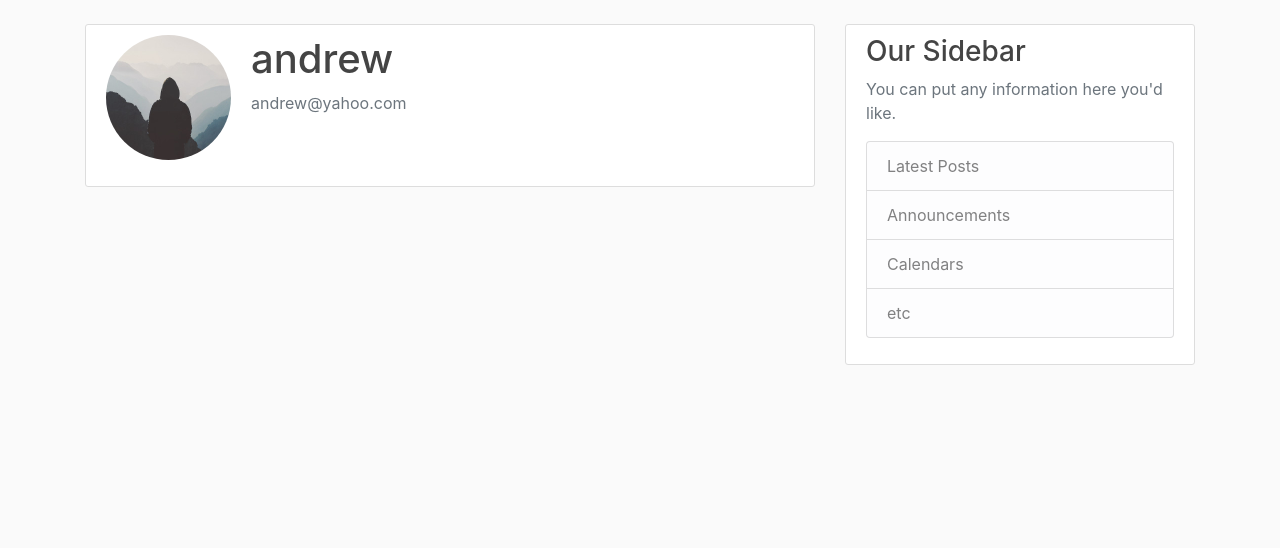
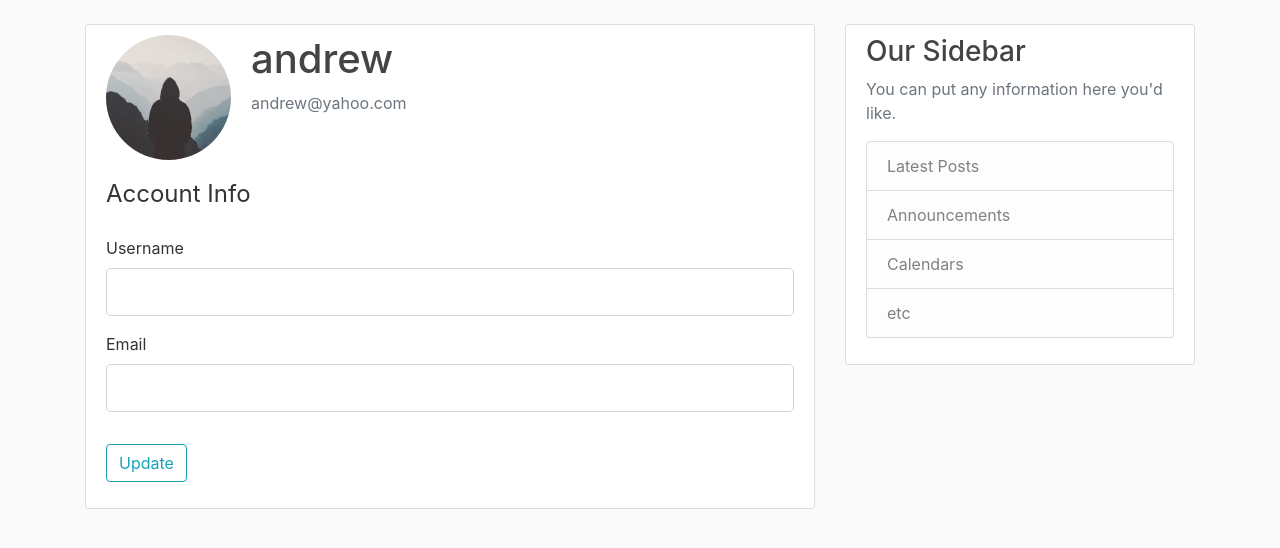
Before and after one commit to andrewzee23/a-social-network, a Flask app: page /account in a window 1280 px wide. Shown: the part 56-604 px from the top of the page. Run offline with Flask 2, Linux system fonts and the light colour scheme; a user stored in the database is signed in; parts of the project's set-up code (start-up, migrations or seed data) failed here and were passed over; some libraries are stand-ins or nearby versions.

Commit message:
created basic account.html template

```diff
--- a/app/templates/account.html
+++ b/app/templates/account.html
@@ -10,7 +10,63 @@
             <p class="text-secondary">{{ current_user.email }}</p>
         </div>
         </div>
-        <!-- FORM HERE -->
+            <form action="" method="POST">
+                {{ form.hidden_tag() }}
+                <fieldset class="form-group">
+                    <legend class="border-botton mb-4"> Account Info</legend>
+                    <div class="form-group">
+
+                        {{ form.username.label(class='form-control-label') }}
+
+                        {% if form.username.errors %}
+
+                        {{ form.username(class='form-control form-control-lg is-invalid') }}
+
+                        <div class="invalid-feedback">
+                            {% for error in form.username.errors %}
+
+                                <span> {{ error }}</span>
+
+                            {% endfor %}
+
+                        </div>
+                        {% else %}
+
+                            {{ form.username(class='form-control form-control-lg') }}
+
+                        {% endif %}
+                    </div>
+
+                    <div class="form-group">
+
+                        {{ form.email.label(class='form-control-label') }}
+
+                        {% if form.email.errors %}
+
+                        {{ form.email(class='form-control form-control-lg is-invalid') }}
+
+                        <div class="invalid-feedback">
+                            {% for error in form.email.errors %}
+
+                                <span> {{ error }}</span>
+
+                            {% endfor %}
+
+                        </div>
+                        {% else %}
+
+                            {{ form.email(class='form-control form-control-lg') }}
+
+                        {% endif %}
+
+                    </div>
+
+                </fieldset>
+
+                <div class="form-group">
+                    {{ form.submit(class='btn btn-outline-info')}}
+                </div>
+            </form>
     </div>
 
 {% endblock content %}
```
